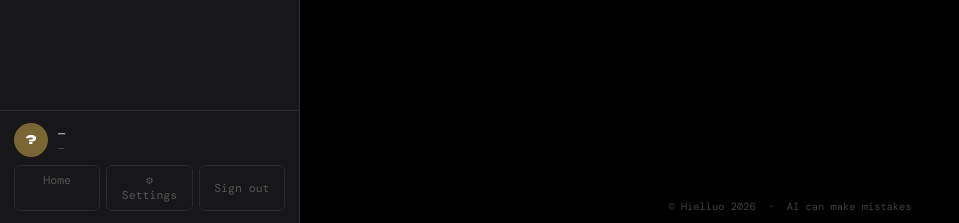
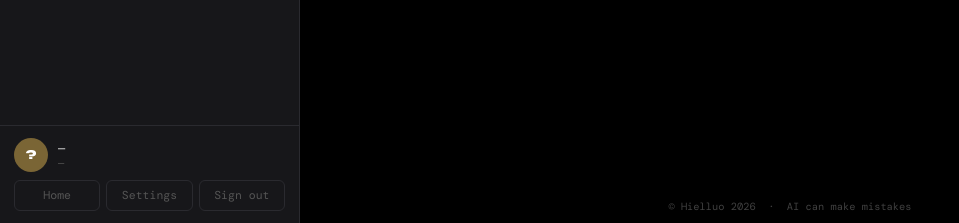
Before and after one commit to hielluosymp/hielluo, a Flask app: page /argentaurius in a window 1280 px wide. Shown: the part 577-800 px from the top of the page, without its empty margins (0-959 px from the left). Run offline with Flask 3, Linux system fonts and the light colour scheme; some libraries are stand-ins or nearby versions.

Commit message:
fix: remove settings emoji from sidebar button
Co-Authored-By: Claude Sonnet 4.6 <noreply@anthropic.com>

```diff
--- a/templates/chatbots/argentaurius.html
+++ b/templates/chatbots/argentaurius.html
@@ -293,7 +293,7 @@
       </div>
       <div class="sidebar-footer-actions">
         <a class="btn-home" href="#" id="btn-home">Home</a>
-        <button class="btn-settings-small" onclick="openSettings()">⚙ Settings</button>
+        <button class="btn-settings-small" onclick="openSettings()">Settings</button>
         <button class="btn-signout" id="btn-signout">Sign out</button>
       </div>
     </div>
```
